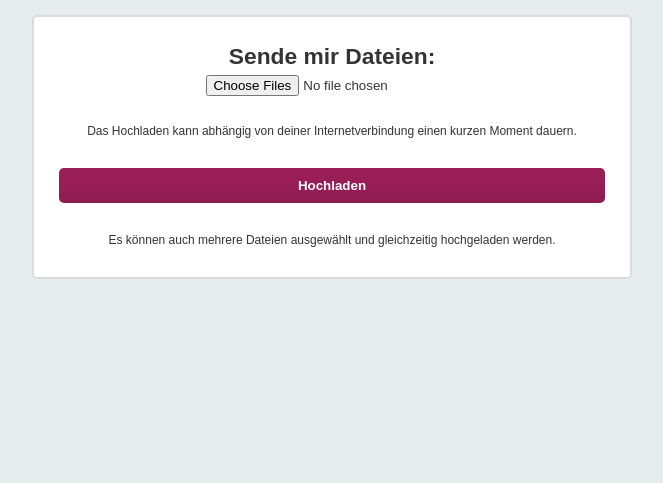
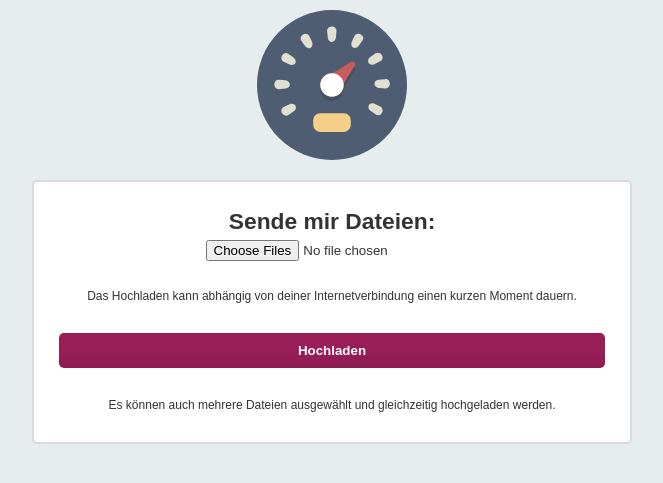
Before and after one commit to timluedtke/minimalistic-PHP-Upload, a PHP site: page / in a window 1280 px wide. Shown: the top 483 px of the page, without its empty margins (308-971 px from the left). Run offline with PHP 8.4, Linux system fonts and the light colour scheme.

Commit message:
Some styling fixes and text changes

```diff
--- a/index.php
+++ b/index.php
@@ -4,6 +4,7 @@ error_reporting(0);
 ## SETTINGS
 $addressToReportTo = "mail@yourdomain.com";
 $yourDomain = "https://yourdomain.com";
+$yourDomainForTitle = "yourdomain.com";
 ## SETTINGS END
 
 $path = "uploads/";
@@ -34,8 +35,12 @@ if (isset($_POST) and $_SERVER['REQUEST_METHOD'] == "POST") {
 <html lang="de">
 <head>
   <meta charset="UTF-8"/>
-  <title>Sende mir eine Datei.</title>
+  <title>Sende mir Dateien | <?php echo $yourDomainForTitle; ?></title>
   <style type="text/css">
+    .logo {
+      padding-top: 10px;
+    }
+
     a {
       text-decoration: none;
       color: #333
@@ -63,17 +68,19 @@ if (isset($_POST) and $_SERVER['REQUEST_METHOD'] == "POST") {
       text-rendering: optimizeLegibility;
     }
 
-    body {
+    body
+    {
+      width: 50em;
+      margin: 0 auto;
       font: 12px Arial, Tahoma, Helvetica, FreeSans, sans-serif;
       text-transform: inherit;
       color: #333;
       background: #e7edee;
-      width: 100%;
       line-height: 18px;
     }
 
     .wrap {
-      width: 600px;
+      text-align: center;
       margin: 15px auto;
       padding: 20px 25px;
       background: white;
@@ -82,7 +89,6 @@ if (isset($_POST) and $_SERVER['REQUEST_METHOD'] == "POST") {
       -moz-border-radius: 5px;
       border-radius: 5px;
       overflow: hidden;
-      text-align: center;
     }
 
     .status {
@@ -129,6 +135,7 @@ if (isset($_POST) and $_SERVER['REQUEST_METHOD'] == "POST") {
 
 </head>
 <body>
+<div class="logo" style="text-align: center;"><img src="Circle-icons-speedometer.svg" width="150px" height="150px"></div>
 <div class="wrap">
   <h1>Sende mir Dateien:</h1>
     <?php
```
Also changed, not shown: Circle-icons-speedometer.svg (added), README.md, 1 other file.
